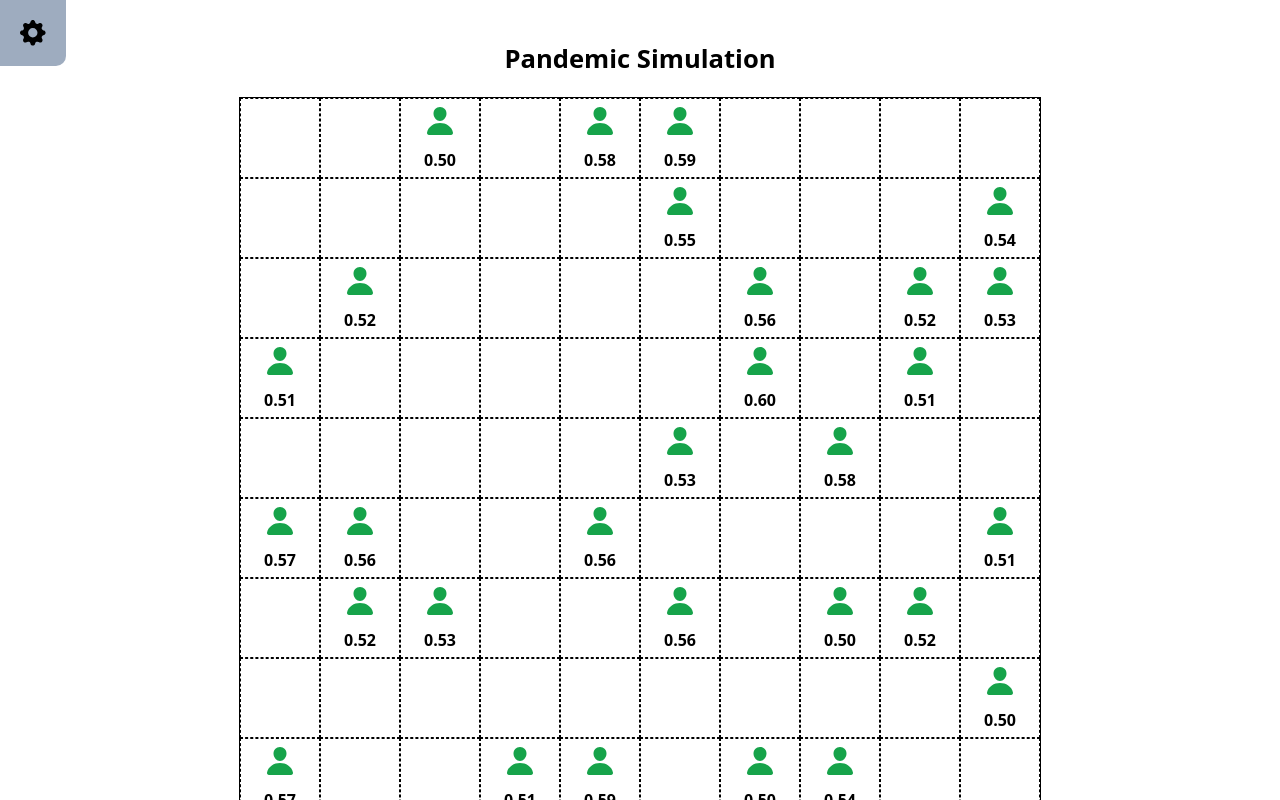
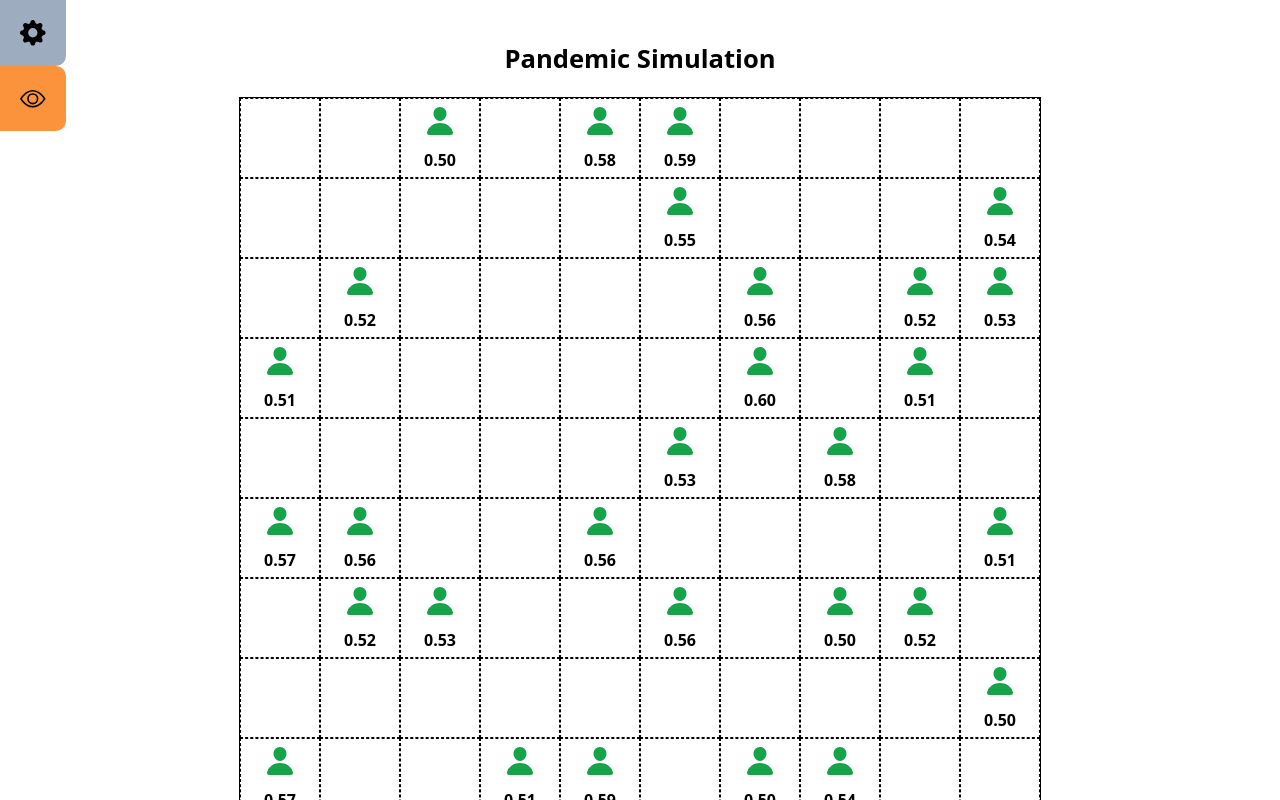
Before and after one commit to ahmadzakiakmal/Pandemic-Spread-Simulation, a Next.js app: page / in a window 1280 px wide. Shown: the top 800 px of the page. Built offline with nearby package versions, Linux system fonts and the light colour scheme.

Commit message:
feat: add toggle visuals button

```diff
--- a/src/pages/index.jsx
+++ b/src/pages/index.jsx
@@ -1,7 +1,7 @@
 import Image from "next/image";
 import { useEffect, useState } from "react";
 import { IoPerson } from "react-icons/io5";
-import { BsFillGearFill } from "react-icons/bs";
+import { BsFillGearFill, BsEyeFill, BsEye } from "react-icons/bs";
 import { Chart as ChartJS } from "chart.js";
 import { registerables } from "chart.js";
 import { Line } from "react-chartjs-2";
@@ -36,7 +36,16 @@ function Cell({ value, showVisuals, i, j, durability }) {
           </>
         )
       ) : (
-        <></>
+        <h1
+          className={
+            "text-[32px] relative z-[2] " +
+            (value == 1 ? "text-green-600" : "") +
+            (value == 2 ? "text-red-700" : "") +
+            (durability == 1 ? " !text-blue-700" : "")
+          }
+        >
+          {value}
+        </h1>
       )}
       {/* {i + "," + j} */}
     </div>
@@ -67,7 +76,9 @@ function Settings({
           onSubmit={(e) => saveSettings(e)}
           className="my-3 flex flex-col gap-4 text-[1.5vw]"
         >
-          <h1 className="text-[1.5vw] font-semibold text-center">Initial Generation</h1>
+          <h1 className="text-[1.5vw] font-semibold text-center">
+            Initial Generation
+          </h1>
           <div className="flex flex-row gap-4">
             <div className="w-full">
               <label className="w-full block " htmlFor="rows">
@@ -179,11 +190,7 @@ function Settings({
               id="infectionRate"
               value={maxDurability}
               onChange={(e) => {
-                if (
-                  e.target.value > 1 ||
-                  e.target.value < 0
-                )
-                  return;
+                if (e.target.value > 1 || e.target.value < 0) return;
                 setMaxDurability(e.target.value);
               }}
             />
@@ -288,9 +295,9 @@ export default function Home() {
 
   // * Populate Grid
   useEffect(() => {
-    setIteration(0);    //? Reset Iteration
+    setIteration(0); //? Reset Iteration
     setInfectedArray([0]); // ? Reset Infected Array
-    const newGrid = [];   // ? Make a copy of the grid
+    const newGrid = []; // ? Make a copy of the grid
     // ? Iterate through the grid and populate it with cells
     for (let i = 0; i < cols; i++) {
       const row = [];
@@ -299,9 +306,10 @@ export default function Home() {
         let value = 0;
         let durability = 0;
         if (randomNumber < populationDensity) {
-          const randomNumber2 = Math.random();    // ? Random number to determine state
-          const randomNumber3 =   // ? Random number to determine durability
-            Math.random() * (Number(maxDurability) - Number(minDurability)) + Number(minDurability);
+          const randomNumber2 = Math.random(); // ? Random number to determine state
+          const randomNumber3 = // ? Random number to determine durability
+            Math.random() * (Number(maxDurability) - Number(minDurability)) +
+            Number(minDurability);
           durability = randomNumber3;
           if (randomNumber2 < infectedRate) {
             value = 2;
@@ -315,20 +323,24 @@ export default function Home() {
           durability,
         });
       }
-      newGrid.push(row);    // ? Push the row into the grid
+      newGrid.push(row); // ? Push the row into the grid
     }
-    setGrid(newGrid);   // ? Set the grid to the new grid to update the UI
-  }, [refresh]);    // ? Re-populate the grid when the refresh variable changes
+    setGrid(newGrid); // ? Set the grid to the new grid to update the UI
+  }, [refresh]); // ? Re-populate the grid when the refresh variable changes
 
   // ? Spread Disease
   useEffect(() => {
-    const newGrid = JSON.parse(JSON.stringify(grid));   // ? Make a copy of the grid
-    const infectedCells = [];   // ? Array to store the infected cells
-    if (grid.length > 0) {    // ? Prevent reading undefined grid
+    const newGrid = JSON.parse(JSON.stringify(grid)); // ? Make a copy of the grid
+    const infectedCells = []; // ? Array to store the infected cells
+    if (grid.length > 0) {
+      // ? Prevent reading undefined grid
       console.log(`Iteration ${iteration}`);
-      for (let i = 0; i < cols; i++) {    // ? Iterate through the columns
-        for (let j = 0; j < rows; j++) {    // ? Iterate through the rows
-          if (grid[i][j]) {   // ? Prevent reading undefined cell
+      for (let i = 0; i < cols; i++) {
+        // ? Iterate through the columns
+        for (let j = 0; j < rows; j++) {
+          // ? Iterate through the rows
+          if (grid[i][j]) {
+            // ? Prevent reading undefined cell
             if (grid[i][j]?.value === 2) {
               infectedCells.push({ row: i, col: j }); // ? Store the infected cell coordinates
             }
@@ -431,7 +443,7 @@ export default function Home() {
           // ? A chance to recover every 3 iterations
           const randomNumber = Math.random();
           if (
-            randomNumber < (newGrid[row][col].durability + (iteration/1000)) &&
+            randomNumber < newGrid[row][col].durability + iteration / 1000 &&
             iteration % 3 == 0
           ) {
             newGrid[row][col].value = 3;
@@ -443,11 +455,11 @@ export default function Home() {
       const amountOfInfected = newGrid
         .flat()
         .filter((cell) => cell.value === 2).length;
-      setInfectedArray((prev) => [...prev, amountOfInfected]);    // ? Add the amount of infected people to the array
+      setInfectedArray((prev) => [...prev, amountOfInfected]); // ? Add the amount of infected people to the array
       console.log(infectedArray);
-      setGrid(newGrid);  // ? Update the grid
+      setGrid(newGrid); // ? Update the grid
     }
-  }, [iteration]);  // ? Run every time the iteration changes
+  }, [iteration]); // ? Run every time the iteration changes
 
   // * Save Settings
   const saveSettings = (e) => {
@@ -522,16 +534,24 @@ export default function Home() {
         />
       )}
       {/* Setting Button */}
-      <div
-        className="fixed top-0 left-0 p-5 bg-slate-400 rounded-br-[10px] cursor-pointer hover:bg-slate-400/90"
-        onClick={() => setShowSettings(true)}
-      >
-        <BsFillGearFill className="text-[2vw]" />
+      <div className="fixed top-0 left-0">
+        <div
+          className="cursor-pointer bg-slate-400 w-full hover:bg-slate-400/90 p-5 rounded-br-[10px]"
+          onClick={() => setShowSettings(true)}
+        >
+          <BsFillGearFill className="text-[2vw]" />
+        </div>
+        <div
+          className="cursor-pointer bg-orange-400 w-full hover:bg-orange-400/90 p-5 rounded-r-[10px]"
+          onClick={() => setShowVisuals(!showVisuals)}
+        >
+          <BsEye className="text-[2vw]" />
+        </div>
       </div>
       {/* Settings Menu */}
       {showSettings && (
         <Settings
-        rows={rows}
+          rows={rows}
           populationDensity={populationDensity}
           setPopulationDensity={setPopulationDensity}
           infectionRate={infectedRate}
@@ -545,7 +565,6 @@ export default function Home() {
           setRows={setRows}
           setCols={setCols}
           saveSettings={saveSettings}
-
         />
       )}
       {/* Results */}
```
